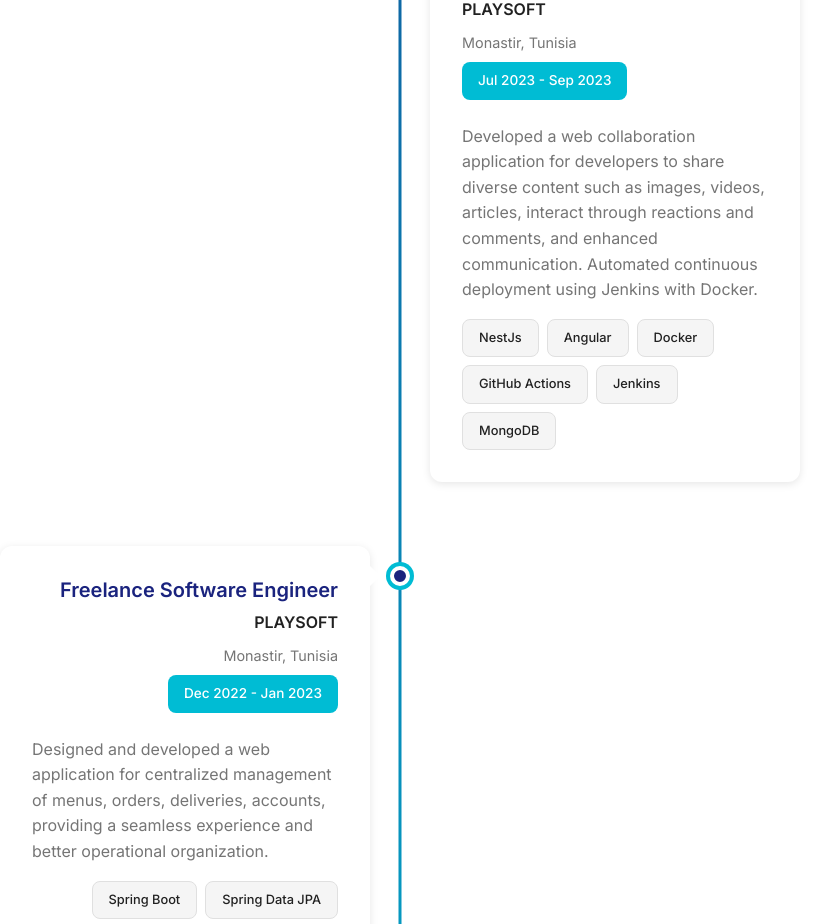
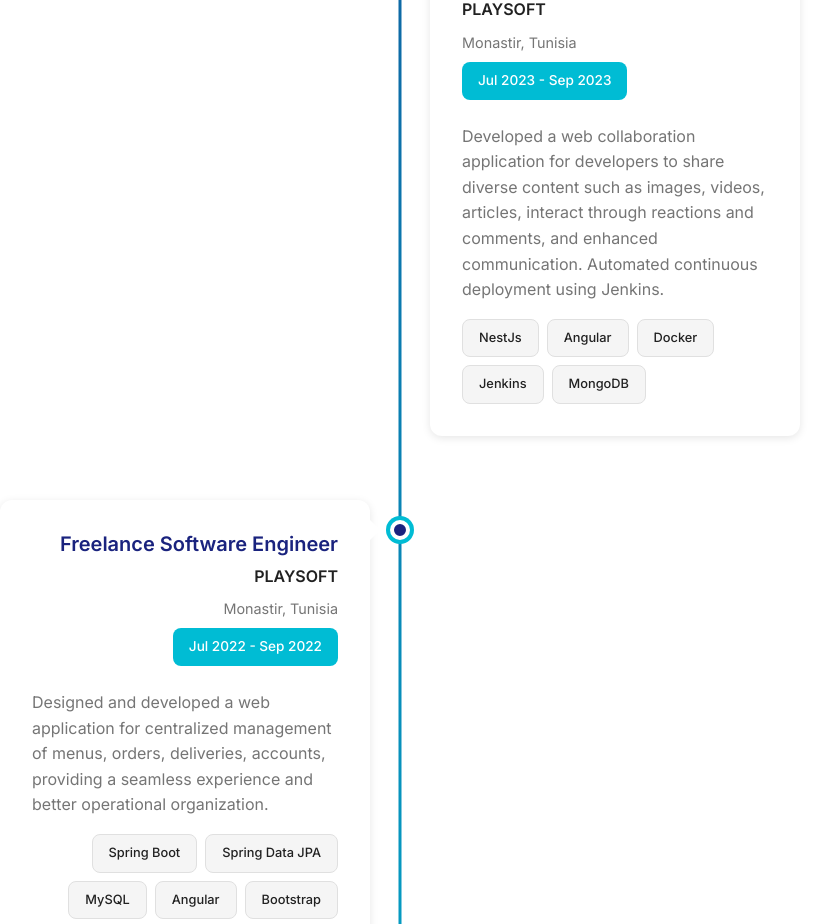
Before and after one commit to Ferdaws-ksiksi/ferdaws-portfolio, an Angular app: page / in a window 1280 px wide. Shown: the part 3600-4524 px from the top of the page, without its empty margins (240-1065 px from the left). Built offline with nearby package versions, Linux system fonts and the light colour scheme.

Commit message:
update projects

```diff
--- a/src/app/components/experience/experience.html
+++ b/src/app/components/experience/experience.html
@@ -78,13 +78,12 @@
             <p class="experience-description">
               Developed a web collaboration application for developers to share diverse content such as
               images, videos, articles, interact through reactions and comments, and enhanced communication.
-              Automated continuous deployment using Jenkins with Docker.
+              Automated continuous deployment using Jenkins.
             </p>
             <div class="tech-stack">
               <span class="tech-tag">NestJs</span>
               <span class="tech-tag">Angular</span>
               <span class="tech-tag">Docker</span>
-              <span class="tech-tag">GitHub Actions</span>
               <span class="tech-tag">Jenkins</span>
               <span class="tech-tag">MongoDB</span>
             </div>
@@ -100,7 +99,7 @@
               <h3>Freelance Software Engineer</h3>
               <span class="company">PLAYSOFT</span>
               <span class="location">Monastir, Tunisia</span>
-              <span class="duration">Dec 2022 - Jan 2023</span>
+              <span class="duration">Jul 2022 - Sep 2022</span>
             </div>
             <p class="experience-description">
               Designed and developed a web application for centralized management of menus, orders,
```
